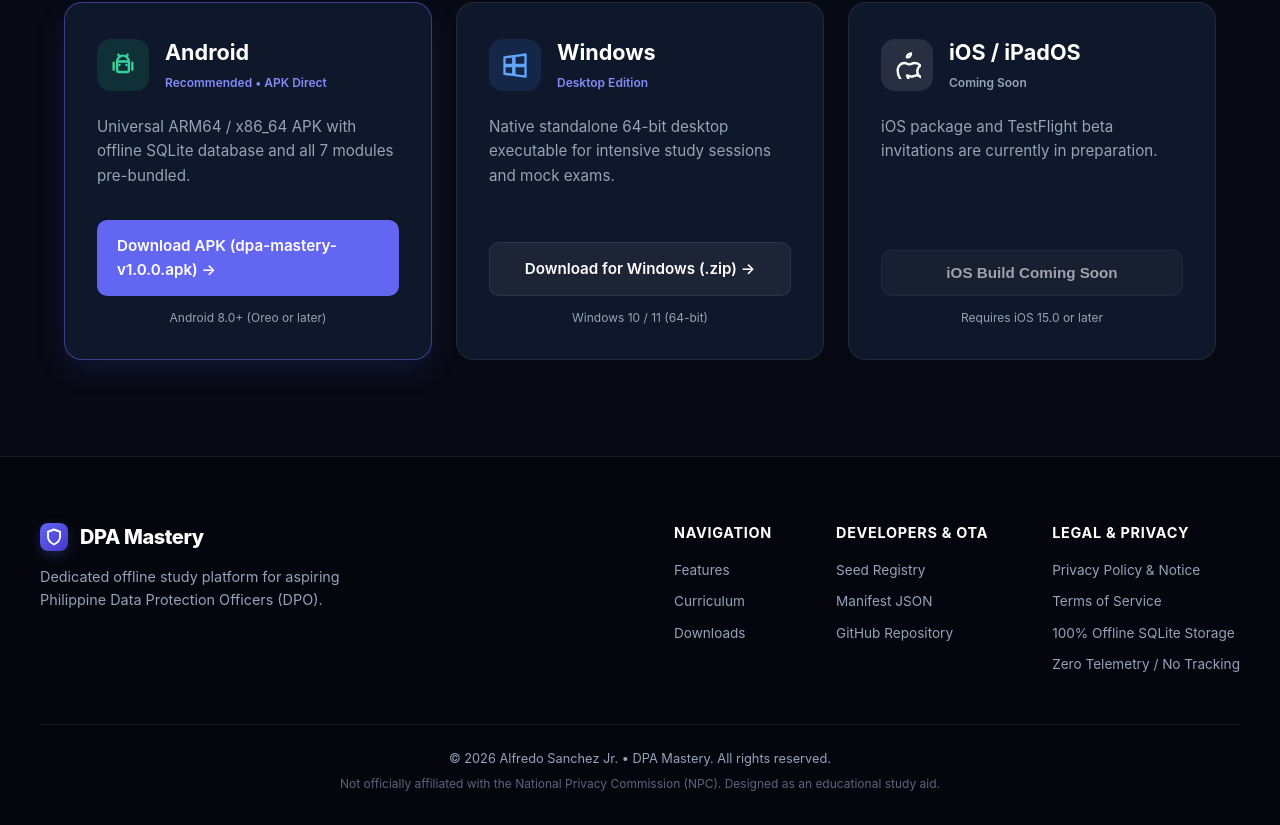
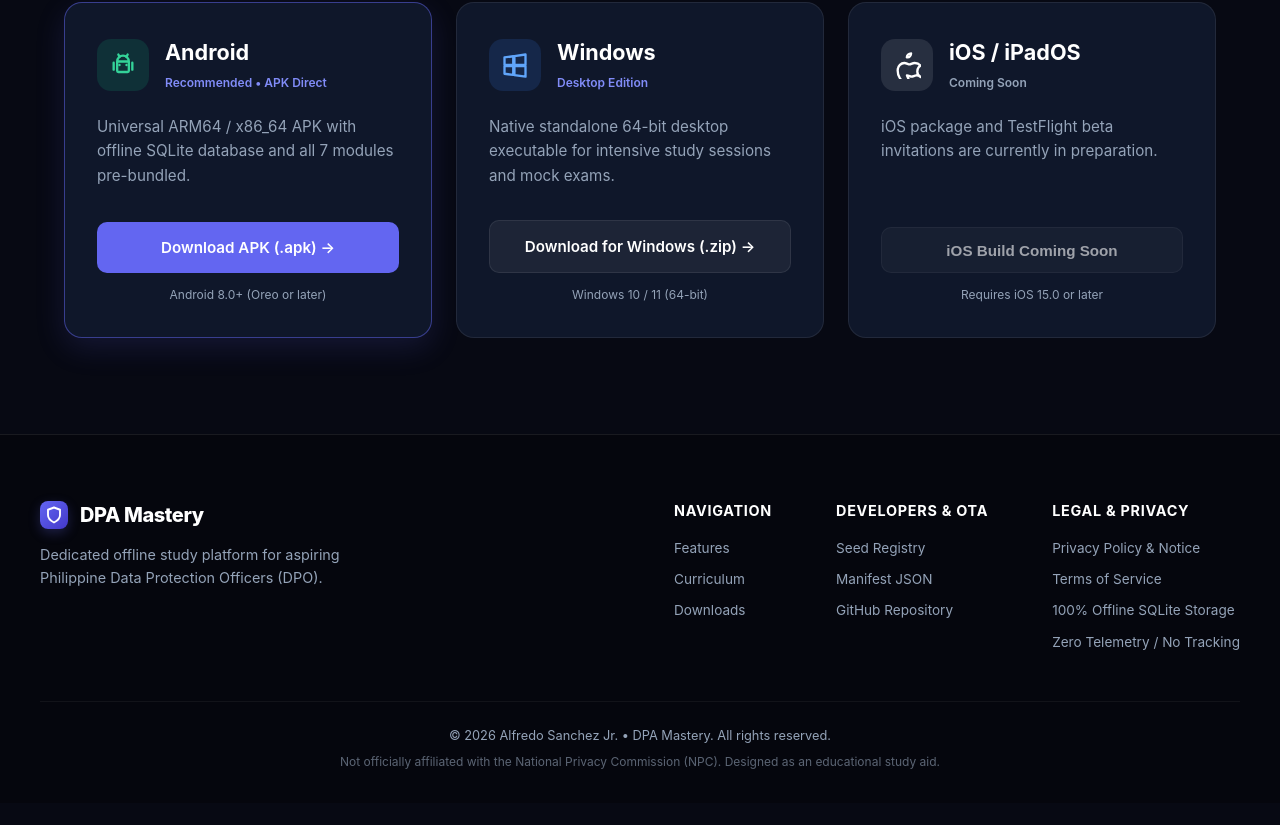
Before and after one commit to tildemark/dpa-mastery, a Next.js app in the folder web/: page / in a window 1280 px wide. Shown: the part 4251-5076 px from the top of the page. After the commit the page ends 5054 px from the top, so only its background shows below. Built offline with nearby package versions, Linux system fonts and the light colour scheme.

Commit message:
docs: simplify download button label on landing page

```diff
--- a/web/app/page.tsx
+++ b/web/app/page.tsx
@@ -344,7 +344,7 @@
             <p className="platform-desc">Universal ARM64 / x86_64 APK with offline SQLite database and all 7 modules pre-bundled.</p>
             <div className="download-actions">
               <a href="https://github.com/tildemark/dpa-mastery/releases/download/v1.0.0/dpa-mastery-v1.0.0.apk" target="_blank" rel="noreferrer" className="btn-download">
-                Download APK (dpa-mastery-v1.0.0.apk) &rarr;
+                Download APK (.apk) &rarr;
               </a>
               <span className="meta-info">Android 8.0+ (Oreo or later)</span>
             </div>
```
